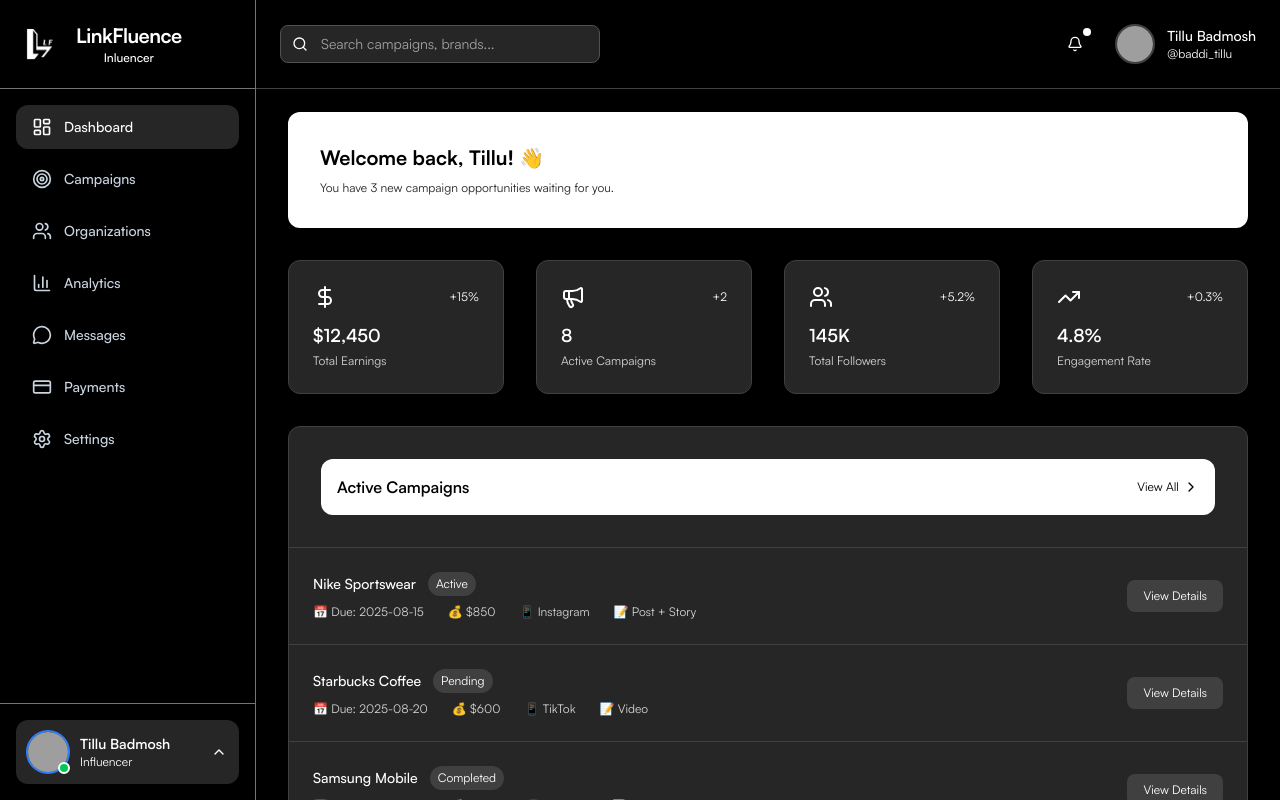
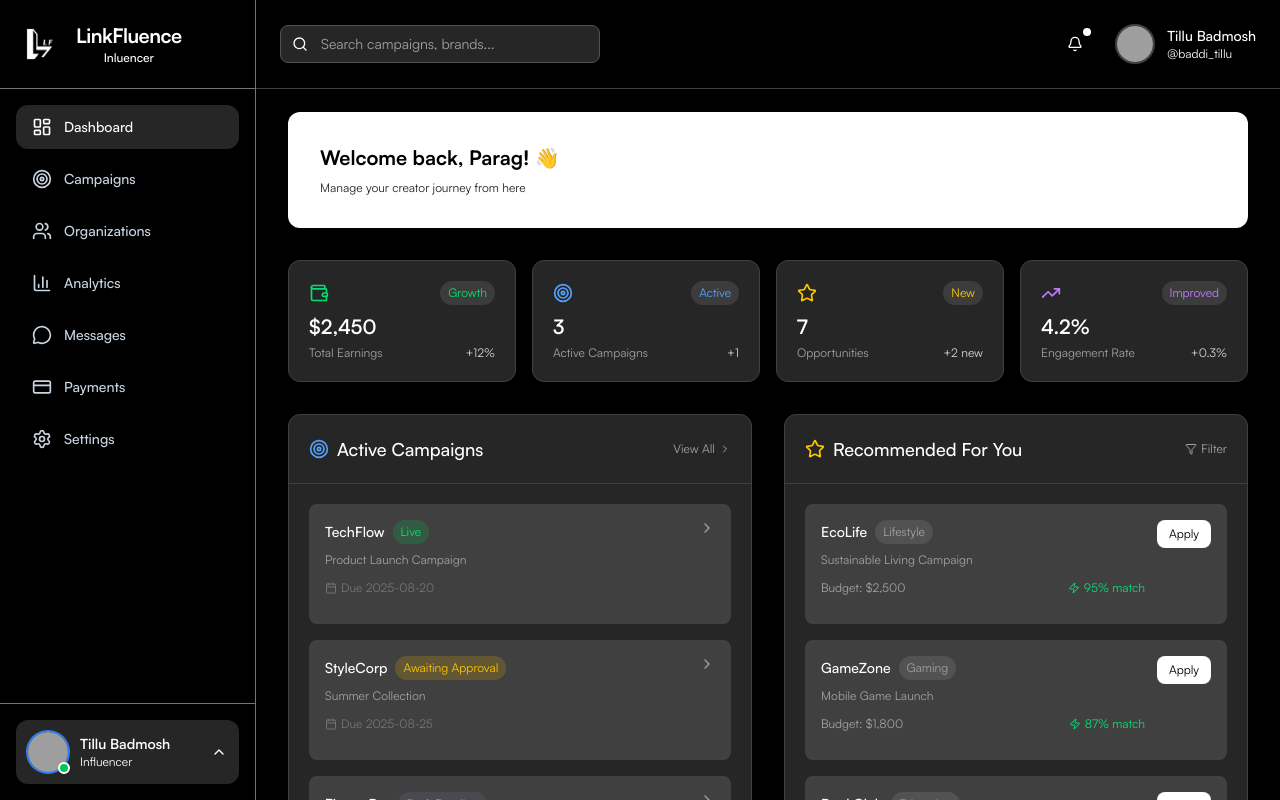
Before and after one commit to P09s/creator-brand, a React (Vite) app in the folder creator-brand/: page /influencer_dashboard in a window 1280 px wide. Built offline with nearby package versions, Linux system fonts and the light colour scheme; grey boxes are pictures that could not be loaded.

Commit message:
influencer dashboard improved

```diff
--- a/creator-brand/src/component/influencer/influencer_dashboard.jsx
+++ b/creator-brand/src/component/influencer/influencer_dashboard.jsx
@@ -10,7 +10,19 @@ import {
   MessageSquare,
   Share,
   Sparkles,
-  Megaphone as Campaign
+  Megaphone as Campaign,
+  Calendar,
+  Target,
+  Star,
+  Zap,
+  Award,
+  Clock,
+  BarChart3,
+  Wallet,
+  Settings,
+  Filter,
+  ArrowUpRight,
+  Upload
 } from 'lucide-react';
 import { motion, AnimatePresence } from 'framer-motion';
 import Sidebar from './sidebar';
@@ -44,30 +56,34 @@ const Influencer_dashboard = () => {
     return () => window.removeEventListener('scroll', handleScroll);
   }, []);
 
-  // Mock data
-  const stats = [
-    { title: 'Total Earnings', value: '$12,450', change: '+15%', icon: DollarSign, color: 'text-white' },
-    { title: 'Active Campaigns', value: '8', change: '+2', icon: Campaign, color: 'text-white' },
-    { title: 'Total Followers', value: '145K', change: '+5.2%', icon: Users, color: 'text-white' },
-    { title: 'Engagement Rate', value: '4.8%', change: '+0.3%', icon: TrendingUp, color: 'text-white' }
+  // Mock data for CreatorDashboard
+  const activeCampaigns = [
+    { id: 1, brand: 'TechFlow', title: 'Product Launch Campaign', deadline: '2025-08-20', status: 'Live', color: 'bg-green-500/20 text-green-400' },
+    { id: 2, brand: 'StyleCorp', title: 'Summer Collection', deadline: '2025-08-25', status: 'Awaiting Approval', color: 'bg-yellow-500/20 text-yellow-400' },
+    { id: 3, brand: 'FitnessPro', title: 'Workout Series', deadline: '2025-08-18', status: 'Draft Pending', color: 'bg-gray-500/20 text-gray-400' },
   ];
 
-  const campaigns = [
-    { id: 1, brand: 'Nike Sportswear', status: 'Active', deadline: '2025-08-15', payment: '$850', platform: 'Instagram', type: 'Post + Story' },
-    { id: 2, brand: 'Starbucks Coffee', status: 'Pending', deadline: '2025-08-20', payment: '$600', platform: 'TikTok', type: 'Video' },
-    { id: 3, brand: 'Samsung Mobile', status: 'Completed', deadline: '2025-08-01', payment: '$1200', platform: 'YouTube', type: 'Review Video' },
-  ];
-
-  const recentPosts = [
-    { id: 1, platform: 'Instagram', content: 'Summer fitness routine', likes: 2340, comments: 89, shares: 156, date: '2025-08-05' },
-    { id: 2, platform: 'TikTok', content: 'Coffee morning routine', likes: 15600, comments: 234, shares: 890, date: '2025-08-04' },
-    { id: 3, platform: 'YouTube', content: 'Tech review: Latest smartphone', likes: 8900, comments: 567, shares: 234, date: '2025-08-03' },
+  const newOpportunities = [
+    { id: 1, brand: 'EcoLife', title: 'Sustainable Living Campaign', budget: '$2,500', match: '95%', category: 'Lifestyle' },
+    { id: 2, brand: 'GameZone', title: 'Mobile Game Launch', budget: '$1,800', match: '87%', category: 'Gaming' },
+    { id: 3, brand: 'BookClub', title: 'Reading Challenge', budget: '$1,200', match: '92%', category: 'Education' },
+    { id: 4, brand: 'FoodieApp', title: 'Recipe Contest', budget: '$3,000', match: '89%', category: 'Food' },
   ];
 
   const notifications = [
-    { id: 1, message: 'New campaign proposal from Nike', time: '2 hours ago', type: 'campaign' },
-    { id: 2, message: 'Payment received: $850', time: '1 day ago', type: 'payment' },
-    { id: 3, message: 'Campaign deadline approaching', time: '2 days ago', type: 'reminder' },
+    { id: 1, text: 'Content approved for TechFlow campaign', type: 'success', date: '2 hours ago', icon: Award },
+    { id: 2, text: 'New high-match campaign available', type: 'info', date: '5 hours ago', icon: Target },
+    { id: 3, text: 'Payment of $850 processed successfully', type: 'success', date: '1 day ago', icon: DollarSign },
+    { id: 4, text: 'Deadline approaching for StyleCorp', type: 'warning', date: '2 days ago', icon: Clock },
+  ];
+
+  const quickActions = [
+    { icon: Search, label: 'Browse Campaigns', color: 'text-blue-400' },
+    { icon: Upload, label: 'Upload Content', color: 'text-green-400' },
+    { icon: BarChart3, label: 'View Analytics', color: 'text-purple-400' },
+    { icon: MessageSquare, label: 'Messages', color: 'text-pink-400' },
+    { icon: Users, label: 'Connect Accounts', color: 'text-orange-400' },
+    { icon: Settings, label: 'Account Settings', color: 'text-gray-400' },
   ];
 
   // Handle search bar click to toggle BrowseCampaign and collapse sidebar
@@ -97,44 +113,69 @@ const Influencer_dashboard = () => {
   const Dashboard = memo(() => (
     <div className="space-y-8">
       <div className="bg-white rounded-xl p-8 text-black">
-        <h1 className="text-xl font-bold mb-2">Welcome back, Tillu! 👋</h1>
-        <p className="text-neutral-800 text-xs">You have 3 new campaign opportunities waiting for you.</p>
+        <h1 className="text-xl font-bold mb-2">Welcome back, Parag! 👋</h1>
+        <p className="text-neutral-800 text-xs">Manage your creator journey from here</p>
       </div>
 
-      <StatsGrid stats={stats} />
+      <div className="grid grid-cols-2 lg:grid-cols-4 gap-4">
+        {[
+          { title: 'Total Earnings', value: '$2,450', change: '+12%', icon: Wallet, color: 'text-green-400', status: 'Growth' },
+          { title: 'Active Campaigns', value: '3', change: '+1', icon: Target, color: 'text-blue-400', status: 'Active' },
+          { title: 'Opportunities', value: '7', change: '+2 new', icon: Star, color: 'text-yellow-400', status: 'New' },
+          { title: 'Engagement Rate', value: '4.2%', change: '+0.3%', icon: TrendingUp, color: 'text-purple-400', status: 'Improved' },
+        ].map((stat, index) => (
+          <motion.div
+            key={index}
+            className="bg-neutral-800 rounded-xl p-5 border border-neutral-700 hover:bg-neutral-700/50 transition-colors shadow-sm"
+            initial={{ opacity: 0, y: 10 }}
+            animate={{ opacity: 1, y: 0 }}
+            transition={{ delay: index * 0.1, duration: 0.3 }}
+          >
+            <div className="flex items-center justify-between mb-2">
+              <stat.icon className={`w-5 h-5 ${stat.color}`} aria-hidden="true" />
+              <span className={`text-xs ${stat.color} bg-neutral-600/50 px-2 py-1 rounded-full`}>{stat.status}</span>
+            </div>
+            <div className="text-xl font-semibold text-white mb-1">{stat.value}</div>
+            <div className="flex items-center justify-between">
+              <div className="text-xs text-neutral-400">{stat.title}</div>
+              <div className="text-xs text-neutral-300">{stat.change}</div>
+            </div>
+          </motion.div>
+        ))}
+      </div>
 
+      <div className="grid grid-cols-1 lg:grid-cols-2 gap-8">
         <div className="bg-neutral-800 rounded-xl border border-neutral-700">
-        <div className="p-8 border-b border-neutral-700">
-          <div className="flex justify-between items-center bg-white rounded-xl p-4">
-            <h2 className="text-base font-semibold text-black">Active Campaigns</h2>
-            <button className="text-black hover:text-neutral-700 flex items-center gap-1 text-xs" aria-label="View all campaigns">
-              View All <ChevronRight className="w-4 h-4" aria-hidden="true" />
+          <div className="p-5 border-b border-neutral-700">
+            <div className="flex items-center justify-between">
+              <div className="flex items-center space-x-2">
+                <Target className="w-5 h-5 text-blue-400" aria-hidden="true" />
+                <h2 className="text-lg font-medium text-white">Active Campaigns</h2>
+              </div>
+              <button className="text-xs text-neutral-400 hover:text-white flex items-center" aria-label="View all campaigns">
+                View All <ChevronRight className="w-3 h-3 ml-1" aria-hidden="true" />
               </button>
             </div>
           </div>
-        <div className="divide-y divide-neutral-700">
-          {campaigns.map((campaign) => (
-            <div key={campaign.id} className="p-6 hover:bg-neutral-700/50 transition-colors">
-              <div className="flex items-center justify-between">
+          <div className="p-5 space-y-4">
+            {activeCampaigns.map(campaign => (
+              <div key={campaign.id} className="bg-neutral-700 rounded-lg p-4 hover:bg-neutral-600 transition-colors">
+                <div className="flex items-start justify-between mb-3">
                   <div className="flex-1">
-                  <div className="flex items-center gap-3 mb-2">
-                    <h3 className="font-medium text-white text-sm">{campaign.brand}</h3>
-                    <span className={`px-2 py-1 rounded-full text-xs bg-neutral-700 text-white`}>
+                    <div className="flex items-center space-x-2 mb-2">
+                      <h3 className="text-sm font-medium text-white">{campaign.brand}</h3>
+                      <span className={`px-2 py-1 text-xs rounded-full ${campaign.color}`}>
                         {campaign.status}
                       </span>
                     </div>
-                  <div className="flex items-center gap-6 text-xs text-neutral-300">
-                    <span>📅 Due: {campaign.deadline}</span>
-                    <span>💰 {campaign.payment}</span>
-                    <span>📱 {campaign.platform}</span>
-                    <span>📝 {campaign.type}</span>
+                    <p className="text-xs text-neutral-400 mb-3">{campaign.title}</p>
+                    <div className="flex items-center text-xs text-neutral-500">
+                      <Calendar className="w-3 h-3 mr-1" aria-hidden="true" />
+                      <span>Due {campaign.deadline}</span>
                     </div>
                   </div>
-                <button
-                  className="bg-neutral-700 hover:bg-neutral-600 text-white px-4 py-2 rounded-lg transition-colors text-xs"
-                  aria-label={`View details for ${campaign.brand} campaign`}
-                >
-                  View Details
+                  <button className="ml-3 text-neutral-400 hover:text-white" aria-label={`View details for ${campaign.brand} campaign`}>
+                    <ChevronRight className="w-4 h-4" aria-hidden="true" />
                   </button>
                 </div>
               </div>
@@ -142,53 +183,136 @@ const Influencer_dashboard = () => {
           </div>
         </div>
 
-      <div className="grid lg:grid-cols-2 gap-8">
-        <div className="bg-neutral-800 rounded-xl p-8 border border-neutral-700">
-          <h3 className="text-base font-semibold text-white mb-4">Recent Posts Performance</h3>
-          <div className="space-y-6">
-            {recentPosts.map((post) => (
-              <div key={post.id} className="bg-neutral-700 rounded-lg p-6">
-                <div className="flex items-center justify-between mb-2">
-                  <span className="text-white font-medium text-sm">{post.content}</span>
-                  <span className="text-xs text-neutral-300">{post.date}</span>
+        <div className="bg-neutral-800 rounded-xl border border-neutral-700">
+          <div className="p-5 border-b border-neutral-700">
+            <div className="flex items-center justify-between">
+              <div className="flex items-center space-x-2">
+                <Star className="w-5 h-5 text-yellow-400" aria-hidden="true" />
+                <h2 className="text-lg font-medium text-white">Recommended For You</h2>
               </div>
-                <div className="flex items-center justify-between">
-                  <div className="flex items-center gap-4 text-xs text-neutral-300">
-                    <span className="flex items-center gap-1">
-                      <Heart className="w-4 h-4" aria-hidden="true" /> {post.likes.toLocaleString()}
-                    </span>
-                    <span className="flex items-center gap-1">
-                      <MessageSquare className="w-4 h-4" aria-hidden="true" /> {post.comments}
-                    </span>
-                    <span className="flex items-center gap-1">
-                      <Share className="w-4 h-4" aria-hidden="true" /> {post.shares}
+              <button className="text-xs text-neutral-400 hover:text-white flex items-center" aria-label="Filter opportunities">
+                <Filter className="w-3 h-3 mr-1" aria-hidden="true" /> Filter
+              </button>
+            </div>
+          </div>
+          <div className="p-5 space-y-4">
+            {newOpportunities.map(opportunity => (
+              <div key={opportunity.id} className="bg-neutral-700 rounded-lg p-4 hover:bg-neutral-600 transition-colors">
+                <div className="flex justify-between items-start mb-3">
+                  <div className="flex-1">
+                    <div className="flex items-center space-x-2 mb-2">
+                      <h3 className="text-sm font-medium text-white">{opportunity.brand}</h3>
+                      <span className="text-xs text-neutral-400 bg-neutral-600 px-2 py-1 rounded-full">
+                        {opportunity.category}
                       </span>
                     </div>
-                  <span className="bg-neutral-700 text-white px-2 py-1 rounded text-xs">
-                    {post.platform}
-                  </span>
+                    <p className="text-xs text-neutral-400 mb-3">{opportunity.title}</p>
+                    <div className="flex items-center justify-between text-xs">
+                      <span className="text-neutral-400">Budget: {opportunity.budget}</span>
+                      <div className="flex items-center text-green-400">
+                        <Zap className="w-3 h-3 mr-1" aria-hidden="true" />
+                        <span>{opportunity.match} match</span>
+                      </div>
+                    </div>
+                  </div>
+                  <button
+                    className="ml-3 bg-white text-black px-3 py-1.5 text-xs rounded-lg hover:bg-neutral-200 transition-colors"
+                    aria-label={`Apply for ${opportunity.brand} campaign`}
+                  >
+                    Apply
+                  </button>
                 </div>
               </div>
             ))}
           </div>
         </div>
+      </div>
 
-        <div className="bg-neutral-800 rounded-xl p-8 border border-neutral-700">
-          <h3 className="text-base font-semibold text-white mb-4">Recent Notifications</h3>
-          <div className="space-y-6">
-            {notifications.map((notification) => (
-              <div key={notification.id} className="flex items-center gap-3 p-3 bg-neutral-700 rounded-lg">
-                <div className="w-2 h-2 rounded-full bg-white"></div>
+      <div className="grid grid-cols-1 lg:grid-cols-3 gap-8">
+        <div className="bg-neutral-800 rounded-xl border border-neutral-700">
+          <div className="p-5 border-b border-neutral-700">
+            <div className="flex items-center space-x-2">
+              <Zap className="w-5 h-5 text-purple-400" aria-hidden="true" />
+              <h2 className="text-lg font-medium text-white">Quick Actions</h2>
+            </div>
+          </div>
+          <div className="p-5">
+            <div className="grid grid-cols-2 gap-3">
+              {quickActions.map((action, index) => (
+                <button
+                  key={index}
+                  className="flex flex-col items-center p-3 rounded-lg transition-colors group"
+                  aria-label={action.label}
+                >
+                  <action.icon className={`w-5 h-5 mb-2 ${action.color} group-hover:scale-110 transition-transform`} aria-hidden="true" />
+                  <span className="text-xs text-neutral-400 text-center">{action.label}</span>
+                </button>
+              ))}
+            </div>
+          </div>
+        </div>
+
+        <div className="bg-neutral-800 rounded-xl border border-neutral-700">
+          <div className="p-5 border-b border-neutral-700">
+            <div className="flex items-center space-x-2">
+              <DollarSign className="w-5 h-5 text-green-400" aria-hidden="true" />
+              <h2 className="text-lg font-medium text-white">Earnings Overview</h2>
+            </div>
+          </div>
+          <div className="p-5">
+            <div className="space-y-4">
+              <div className="flex justify-between items-center">
+                <span className="text-sm text-neutral-400">This Month</span>
+                <span className="text-lg font-semibold text-green-400">$1,850</span>
+              </div>
+              <div className="flex justify-between items-center">
+                <span className="text-sm text-neutral-400">Last Month</span>
+                <span className="text-sm text-neutral-500">$1,620</span>
+              </div>
+              <div className="flex justify-between items-center pb-4 border-b border-neutral-700">
+                <span className="text-sm text-neutral-400">Pending</span>
+                <span className="text-sm text-yellow-400">$600</span>
+              </div>
+
+              <button
+                className="w-full bg-white text-black py-2.5 text-sm font-medium rounded-lg hover:bg-neutral-200 transition-colors flex items-center justify-center"
+                aria-label="Withdraw funds"
+              >
+                <Wallet className="w-4 h-4 mr-2" aria-hidden="true" />
+                Withdraw Funds
+              </button>
+            </div>
+          </div>
+        </div>
+
+        <div className="bg-neutral-800 rounded-xl border border-neutral-700">
+          <div className="p-5 border-b border-neutral-700">
+            <div className="flex items-center space-x-2">
+              <Bell className="w-5 h-5 text-blue-400" aria-hidden="true" />
+              <h2 className="text-lg font-medium text-white">Recent Activity</h2>
+            </div>
+          </div>
+          <div className="p-5 space-y-4">
+            {notifications.map(notification => (
+              <div key={notification.id} className="flex items-start space-x-3">
+                <div className={`p-1.5 rounded-full ${
+                  notification.type === 'success' ? 'bg-green-500/20' :
+                  notification.type === 'warning' ? 'bg-yellow-500/20' :
+                  notification.type === 'info' ? 'bg-blue-500/20' : 'bg-gray-500/20'
+                }`}>
+                  <notification.icon className={`w-3 h-3 ${
+                    notification.type === 'success' ? 'text-green-400' :
+                    notification.type === 'warning' ? 'text-yellow-400' :
+                    notification.type === 'info' ? 'text-blue-400' : 'text-gray-400'
+                  }`} aria-hidden="true" />
+                </div>
                 <div className="flex-1">
-                  <p className="text-white text-xs">{notification.message}</p>
-                  <p className="text-neutral-300 text-xs">{notification.time}</p>
+                  <p className="text-xs text-neutral-300 mb-1">{notification.text}</p>
+                  <p className="text-xs text-neutral-500">{notification.date}</p>
                 </div>
               </div>
             ))}
           </div>
-          <button className="w-full mt-4 text-white hover:text-neutral-300 text-xs" aria-label="View all notifications">
-            View All Notifications
-          </button>
         </div>
       </div>
     </div>
```
Lines whose indentation alone changed are shown as unchanged.
